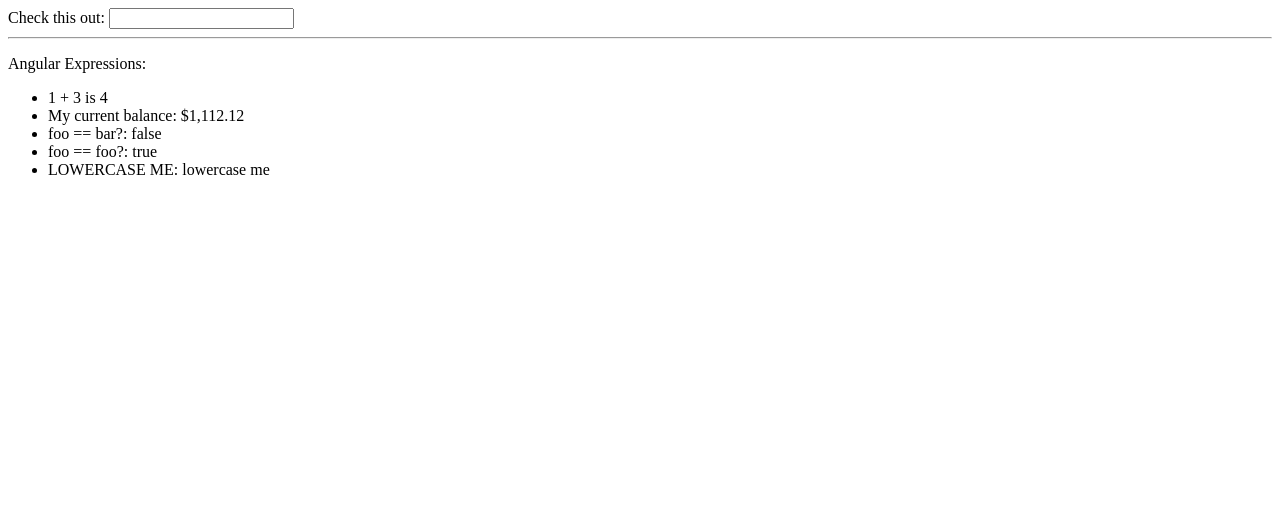
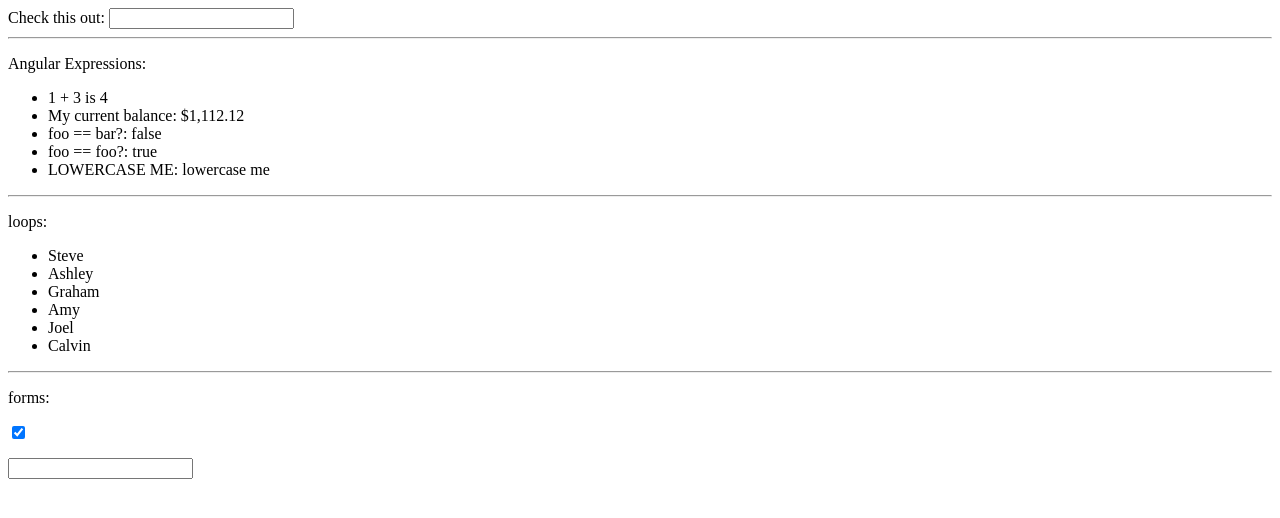
Before and after one commit to sf-wdi-18/ng-intro-8-steps, a plain HTML site: page app/index.html in a window 1280 px wide. Drawn offline with nearby package versions, Linux system fonts and the light colour scheme.

Commit message:
loops and forms

```diff
--- a/app/index.html
+++ b/app/index.html
@@ -6,14 +6,29 @@
 
 <div class="container">
   Check this out: <input type="text" ng-model="name" /> {{name}}
+
   <hr>
-  <p>Angular Expressions: <ul>
+  <p>Angular Expressions:
+  <ul>
     <li> 1 + 3 is {{ 1 + 3 }}
     <li> My current balance: {{ 1112.12 | currency }}
     <li> foo == bar?: {{ "foo" == "bar" }}
     <li> foo == foo?: {{ "foo" == "foo" }}
     <li> LOWERCASE ME: {{ "LOWERCASE ME" | lowercase }}
   </ul>
+
+  <hr>
+  <p>loops:
+  <div ng-init="names=['Steve','Ashley','Graham','Amy','Joel', 'Calvin']">
+    <ul>
+      <li ng-repeat="name in names"> {{ name}}
+    </ul>
+  </div>
+
+  <hr>
+  <p>forms:
+   <p><input type=checkbox ng-checked="{{ 1 == 1}}" />
+   <p><input type=text ng-model="name" />
 </div>
 
 </body>
```
